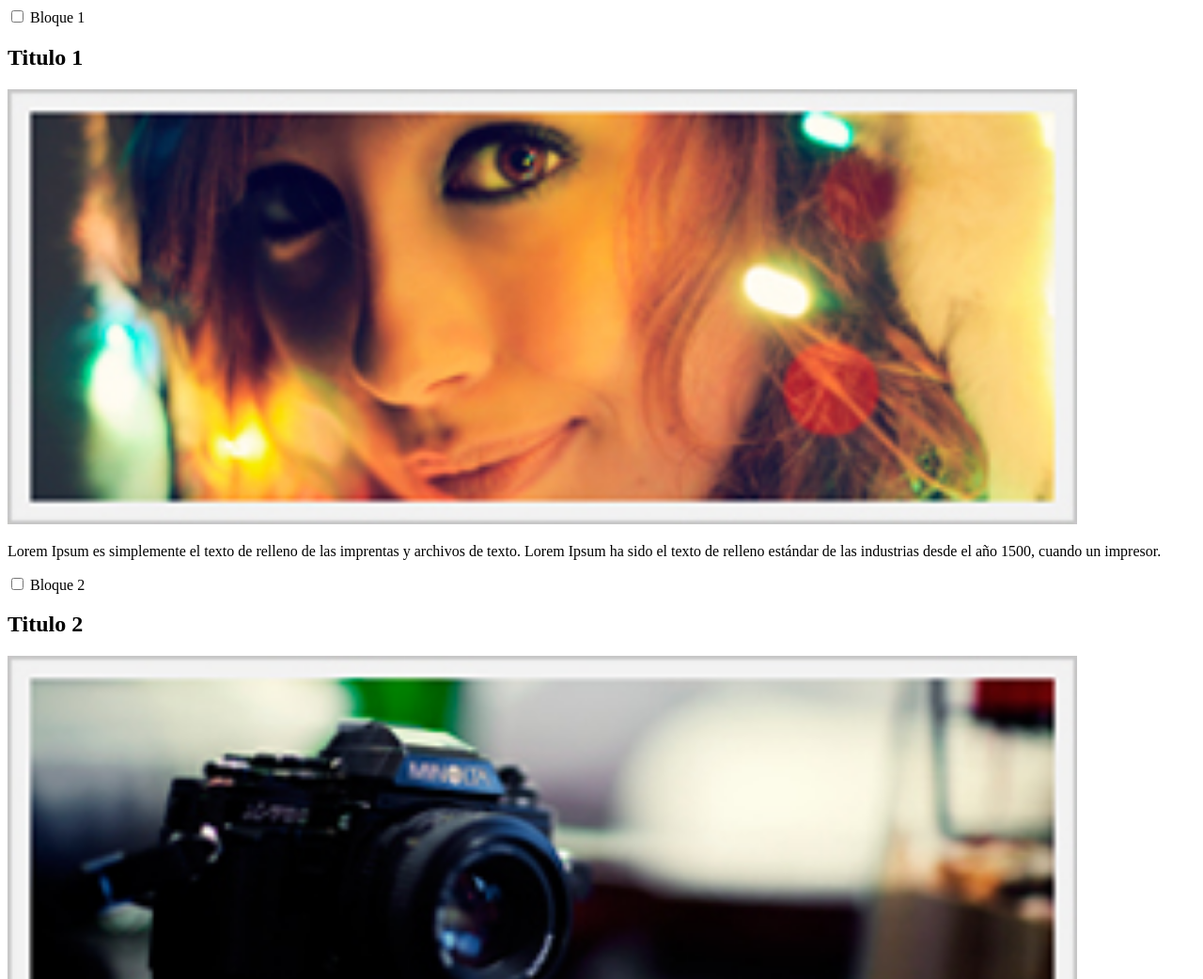
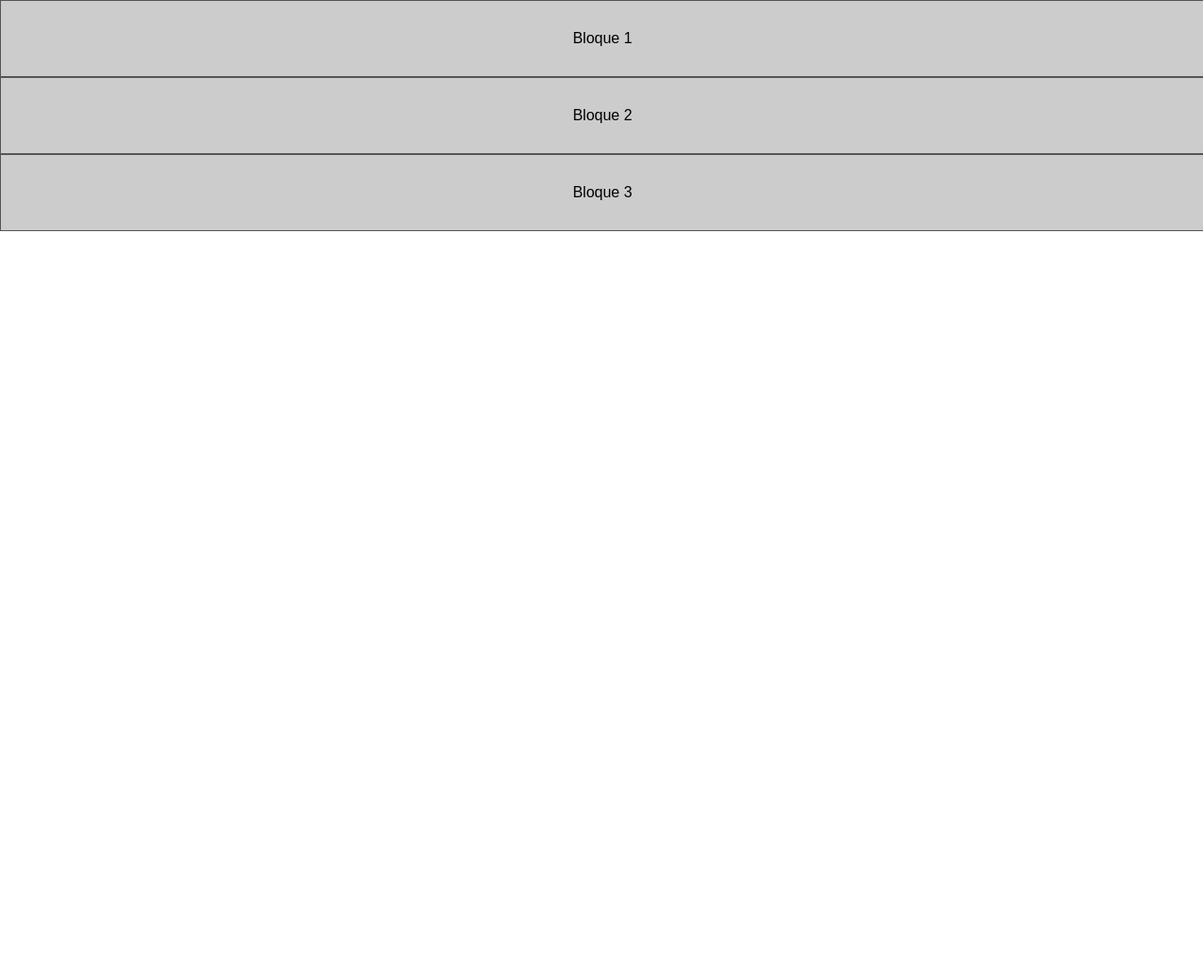
Before and after one commit to educalo77/Animaciones-CSS, a plain HTML site: page Sin C¢digo/04.menuAcordeon/index.html in a window 1280 px wide. Shown: the top 1042 px of the page at 94% size. After the commit the page ends 800 px from the top, so only its background shows below. Drawn offline with Linux system fonts and the light colour scheme.

Commit message:
acordeon

```diff
--- /dev/null
+++ b/Sin C¢digo/04.menuAcordeon/css/estilo.css
@@ -0,0 +1,45 @@
+* {
+  margin: 0;
+  padding: 0;
+  list-style: none;
+  text-decoration: none;
+  font-family: sans-serif;
+}
+/* iniciar el acordeon */
+#acordeon input {
+  display: none;
+}
+#acordeon label {
+  display: block;
+  width: 100%;
+  line-height: 80px;
+  text-align: center;
+  background: #ccc;
+  border: 1px solid #555;
+  cursor: pointer;
+}
+#acordeon h1 {
+  padding: 5%;
+}
+#acordeon img {
+  padding: 0 5%;
+}
+#acordeon p {
+  width: 90%;
+  padding: 5%;
+  text-align: justify;
+}
+#acordeon div {
+  position: relative;
+  height: 0px;
+  overflow: hidden;
+  transition: height 0.5s;
+}
+input#bloque1:checked ~ #cont1 {
+  height: 600px;
+}
+input#bloque2:checked ~ #cont2 {
+  height: 600px;
+}
+input#bloque3:checked ~ #cont3 {
+  height: 600px;
--- a/Sin C¢digo/04.menuAcordeon/index.html
+++ b/Sin C¢digo/04.menuAcordeon/index.html
@@ -1,9 +1,10 @@
 <!doctype html>
 <html>
+
 <head>
         <meta charset="utf-8">
-<title>Documento sin título</title>
-
+        <title>Acordeon</title>
+        <link href="css/estilo.css" type="text/css" rel="stylesheet">
 </head>
 
 <body>
@@ -18,7 +19,9 @@
                 <div id="cont1">
                         <h1>Titulo 1</h1>
                         <img src="img/img1.jpg" width="90%" height="auto">
-            <p>Lorem Ipsum es simplemente el texto de relleno de las imprentas y archivos de texto. Lorem Ipsum ha sido el texto de relleno estándar de las industrias desde el año 1500, cuando un impresor.</p>
+                        <p>Lorem Ipsum es simplemente el texto de relleno de las imprentas y archivos de texto. Lorem
+                                Ipsum ha sido el texto de relleno estándar de las industrias desde el año 1500, cuando
+                                un impresor.</p>
                 </div>
 
                 <input type="checkbox" id="bloque2">
@@ -27,7 +30,9 @@
                 <div id="cont2">
                         <h1>Titulo 2</h1>
                         <img src="img/img2.jpg" width="90%" height="auto">
-            <p>Lorem Ipsum es simplemente el texto de relleno de las imprentas y archivos de texto. Lorem Ipsum ha sido el texto de relleno estándar de las industrias desde el año 1500, cuando un impresor.</p>
+                        <p>Lorem Ipsum es simplemente el texto de relleno de las imprentas y archivos de texto. Lorem
+                                Ipsum ha sido el texto de relleno estándar de las industrias desde el año 1500, cuando
+                                un impresor.</p>
                 </div>
 
                 <input type="checkbox" id="bloque3">
@@ -36,10 +41,13 @@
                 <div id="cont3">
                         <h1>Titulo 3</h1>
                         <img src="img/img3.jpg" width="90%" height="auto">
-            <p>Lorem Ipsum es simplemente el texto de relleno de las imprentas y archivos de texto. Lorem Ipsum ha sido el texto de relleno estándar de las industrias desde el año 1500, cuando un impresor.</p>
+                        <p>Lorem Ipsum es simplemente el texto de relleno de las imprentas y archivos de texto. Lorem
+                                Ipsum ha sido el texto de relleno estándar de las industrias desde el año 1500, cuando
+                                un impresor.</p>
                 </div>
 
         </section>
 
 </body>
+
 </html>
```
Lines whose indentation alone changed are shown as unchanged.
